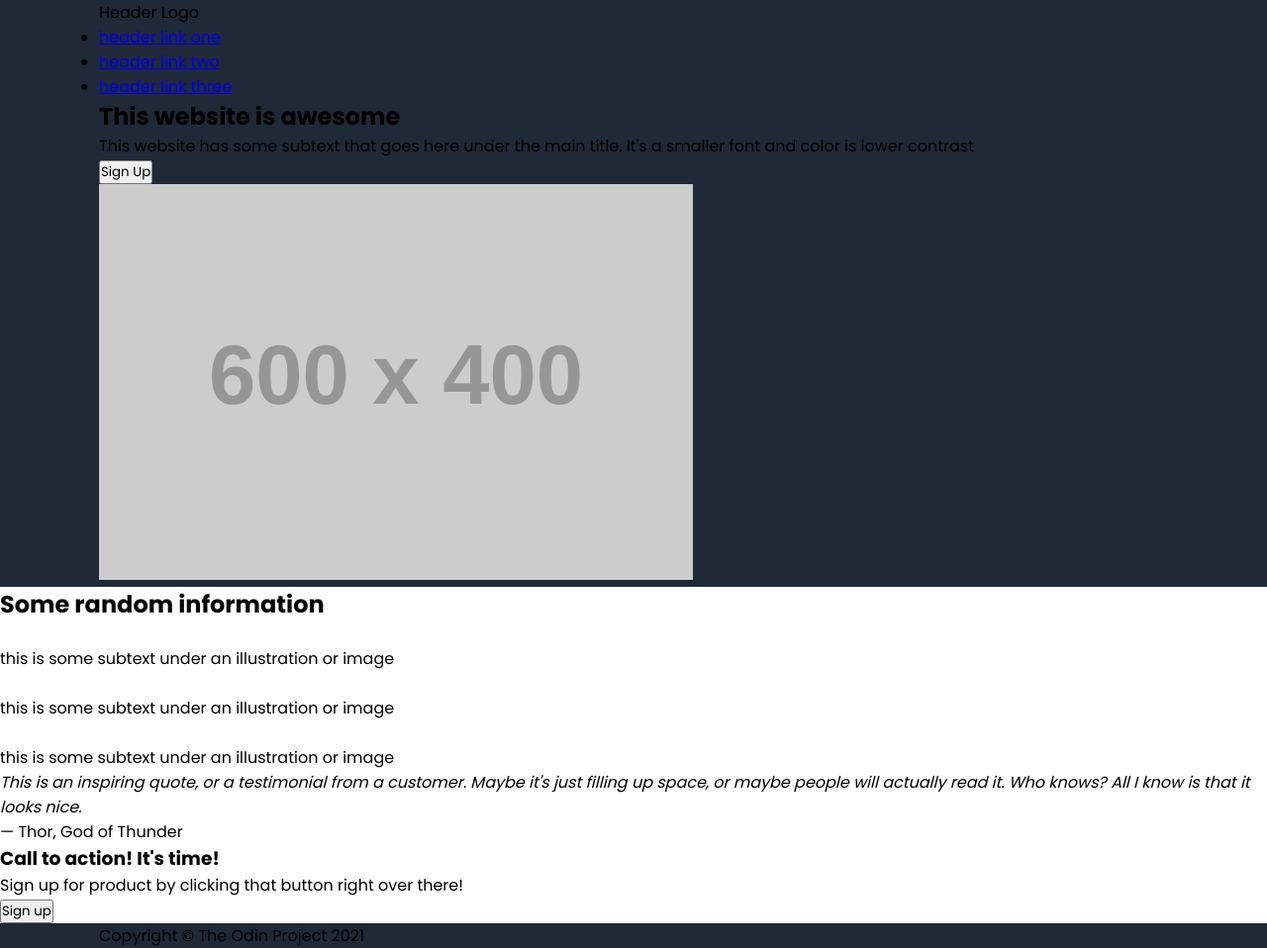
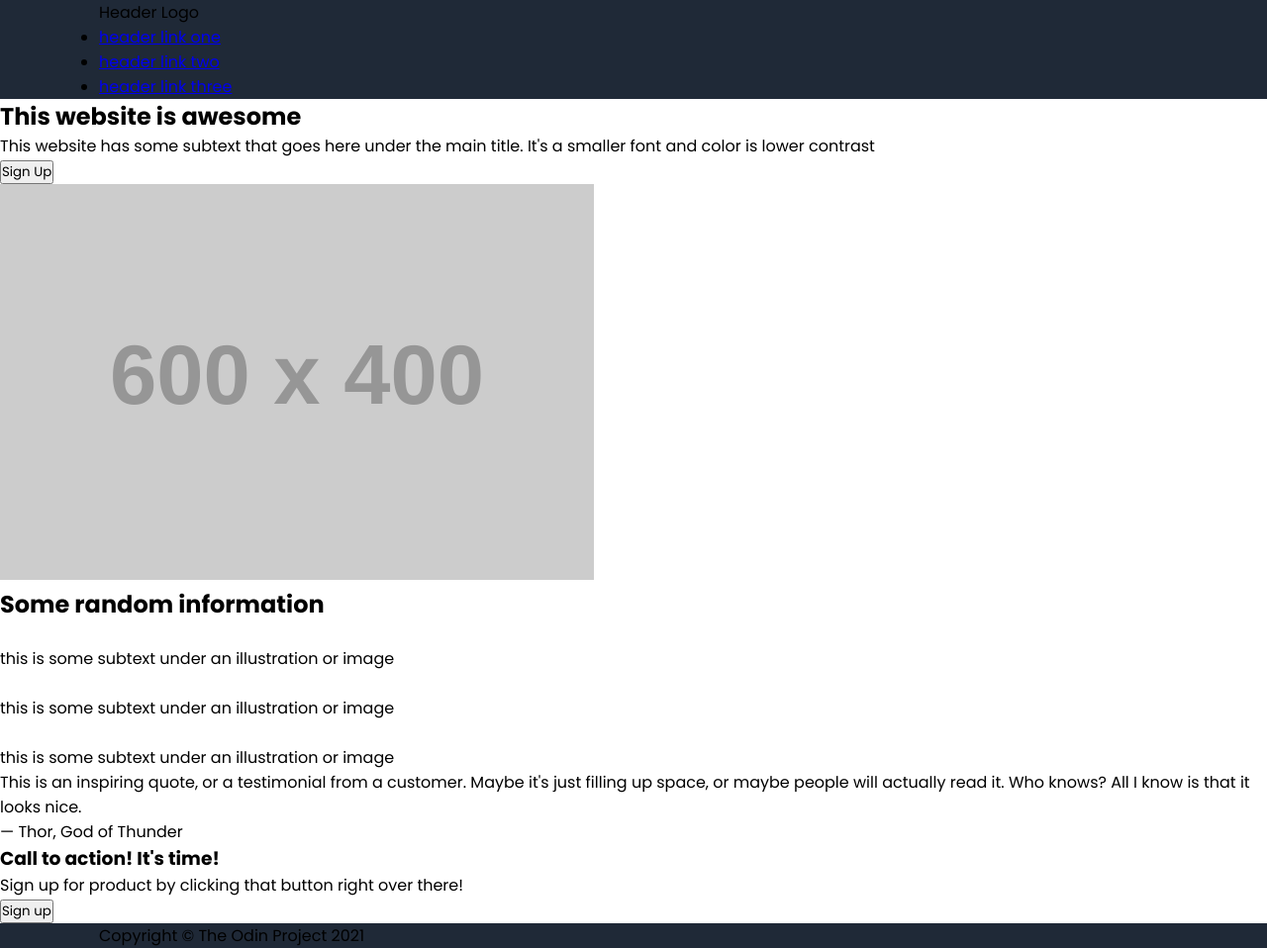
Before and after one commit to Pierre-OL/odin_landingpage, a plain HTML site: page index.html in a window 1280 px wide. Shown: the whole page at 99% size. Drawn offline with Linux system fonts and the light colour scheme; placeholder pictures from the web are drawn by us.

Commit message:
corrections

```diff
--- a/index.html
+++ b/index.html
@@ -28,13 +28,15 @@
       </nav>
     </header>
     <main>
-      <section class="Hero">
+      <section class="hero">
+        <div class="hero_main">
           <h1 class="hero_main_text">This website is awesome</h1>
           <p class="hero_secondary_text">
             This website has some subtext that goes here under the main title.
             It's a smaller font and color is lower contrast
           </p>
           <button>Sign Up</button>
+        </div>
         <figure>
           <img
             src="https://placehold.co/600x400"
@@ -65,22 +67,22 @@
           </figure>
         </div>
       </section>
-      <div class="quotation">
-        <blockquote>
-          <cite>
+      <section class="quote">
+        <p class="quote_text">
           This is an inspiring quote, or a testimonial from a customer. Maybe
-            it's just filling up space, or maybe people will actually read it.
-            Who knows? All I know is that it looks nice.
-          </cite>
-          <p class="cite_text">&mdash; Thor, God of Thunder</p>
-        </blockquote>
-      </div>
+          it's just filling up space, or maybe people will actually read it. Who
+          knows? All I know is that it looks nice.
+        </p>
+        <span class="author">&mdash; Thor, God of Thunder</span>
+      </section>
       <section class="call-to-action">
+        <div class="call-to-action_container">
           <div class="call-to-action_text">
             <h3>Call to action! It's time!</h3>
             <p>Sign up for product by clicking that button right over there!</p>
           </div>
-        <button class="button-border">Sign up</button>
+          <button class="call-to-action_button_border">Sign up</button>
+        </div>
       </section>
     </main>
     <footer>
```
Lines whose indentation alone changed are shown as unchanged.
